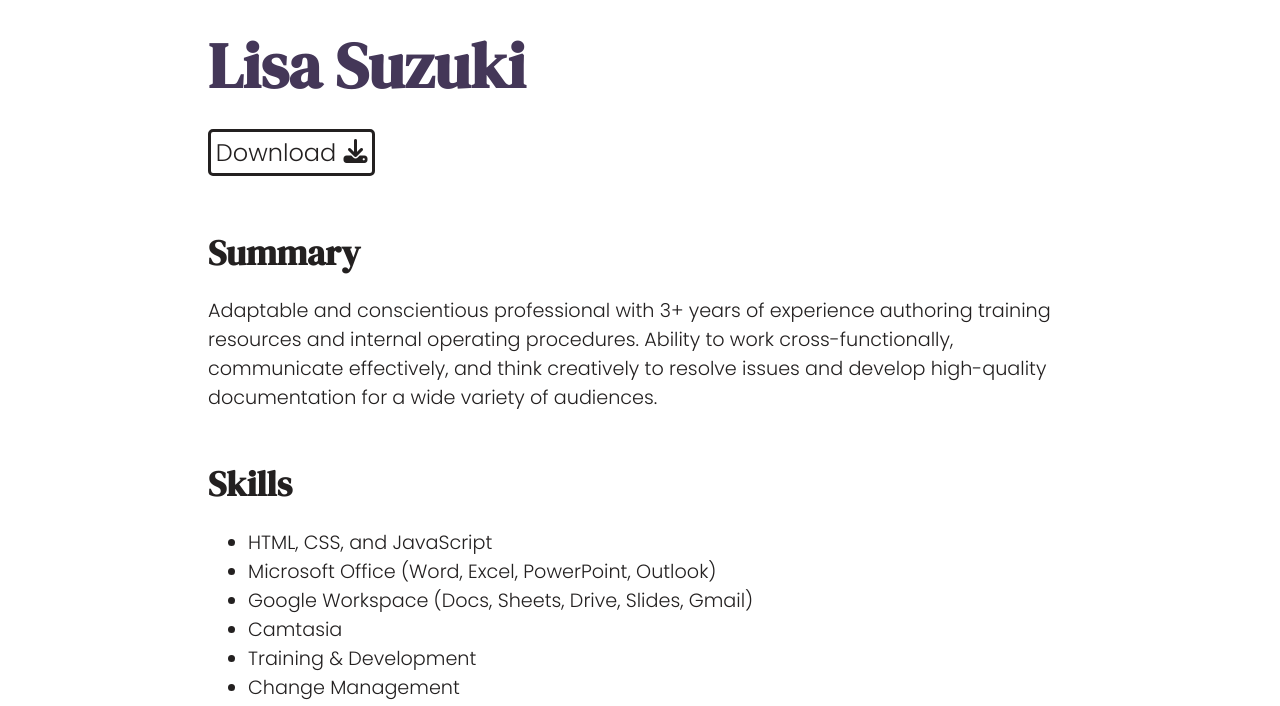
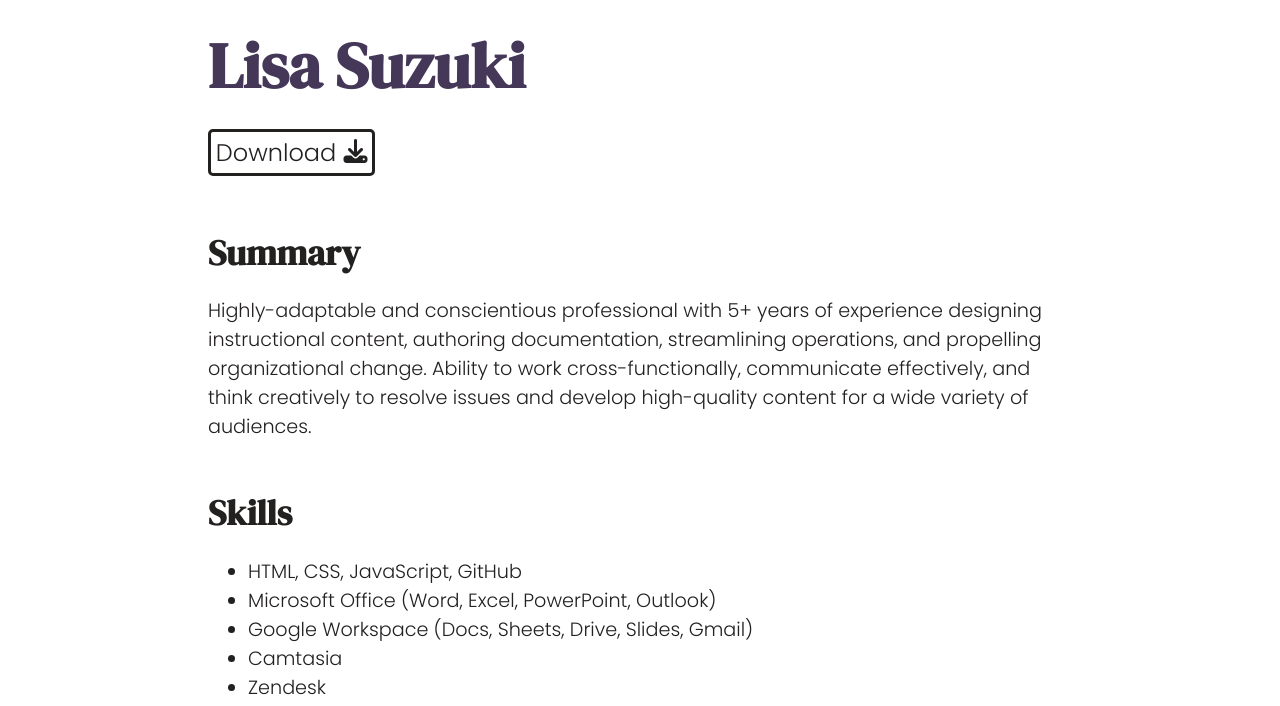
Before and after one commit to lisa005/portfolio-website, a plain HTML site: page resume.html in a window 1280 px wide. Shown: the part 94-800 px from the top of the page. Drawn offline with Linux system fonts and the light colour scheme.

Commit message:
Replace resume pdf

```diff
--- a/resume.html
+++ b/resume.html
@@ -55,7 +55,7 @@
                     </h1>
                 </div>
                 <div class="download-resume__btn">
-                    <a href="Lisa_Suzuki_Resume.pdf" download id="download__btn">
+                    <a href="Lisa_Suzuki_Website_Resume.pdf" download id="download__btn">
                         <div class="download__btn--text">
                             Download
                         </div>
@@ -69,19 +69,20 @@
                 <div class="resume__section resume__section--summary">
                     <h2 class="resume__heading">Summary</h2>
                     <p class="resume__text">
-                        Adaptable and conscientious professional with 3+ years of experience authoring
-                        training resources and internal operating procedures. Ability to work cross-functionally, communicate
-                        effectively, and think creatively to resolve issues and develop high-quality documentation for a wide
-                        variety of audiences.
+                        Highly-adaptable and conscientious professional with 5+ years of experience designing
+                        instructional content, authoring documentation, streamlining operations, and propelling
+                        organizational change. Ability to work cross-functionally, communicate effectively, and think
+                        creatively to resolve issues and develop high-quality content for a wide variety of audiences.
                     </p>
                 </div>
                 <div class="resume__section resume__section--skills">
                     <h2 class="resume__heading">Skills</h2>
                     <ul class="resume__list resume__list--skills">
-                        <li>HTML, CSS, and JavaScript</li>
+                        <li>HTML, CSS, JavaScript, GitHub</li>
                         <li>Microsoft Office (Word, Excel, PowerPoint, Outlook)</li>
                         <li>Google Workspace (Docs, Sheets, Drive, Slides, Gmail)</li>
                         <li>Camtasia</li>
+                        <li>Zendesk</li>
                         <li>Training & Development</li>
                         <li>Change Management</li>
                         <li>EHR Management</li>
```
Also changed, not shown: 2 other files.
